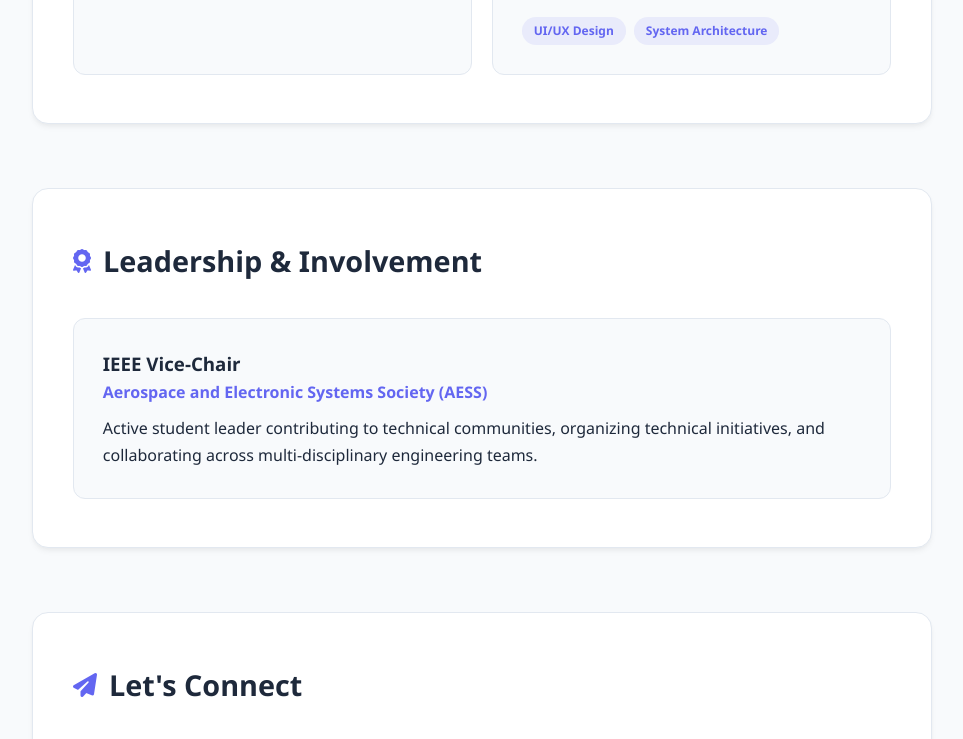
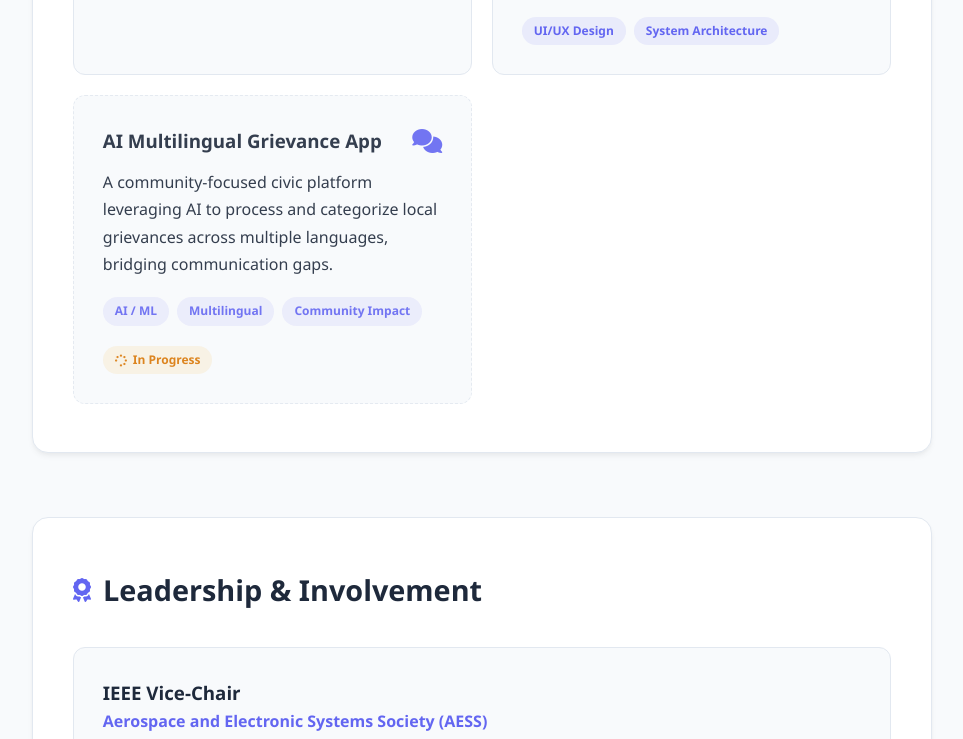
Before and after one commit to shaheenabanu469-glitch/portfolio, a plain HTML site: page index.html in a window 1280 px wide. Shown: the part 2506-3245 px from the top of the page, without its empty margins (158-1121 px from the left). Drawn offline with Linux system fonts and the light colour scheme.

Commit message:
Add AI Multilingual Grievance App under development

```diff
--- a/index.html
+++ b/index.html
@@ -121,7 +121,22 @@
                 </div>
             </div>
 
-        </div>
+        </div><!-- Project 3: AI Multilingual Grievance App (In Progress) -->
+            <div class="project-card in-progress">
+                <div class="project-header">
+                    <h3>AI Multilingual Grievance App</h3>
+                    <i class="fa-solid fa-comments"></i>
+                </div>
+                <p>A community-focused civic platform leveraging AI to process and categorize local grievances across multiple languages, bridging communication gaps.</p>
+                <div class="tags">
+                    <span>AI / ML</span>
+                    <span>Multilingual</span>
+                    <span>Community Impact</span>
+                </div>
+                <div class="project-status">
+                    <span class="status-badge"><i class="fa-solid fa-spinner fa-spin"></i> In Progress</span>
+                </div>
+            </div>
     </section>
 
     <!-- Leadership Section -->
--- a/style.css
+++ b/style.css
@@ -415,3 +415,24 @@ footer {
     gap: 10px;
     color: var(--primary-hover);
 }
+/* In-Progress Project Styling */
+.project-card.in-progress {
+    border-style: dashed;
+    opacity: 0.9;
+}
+
+.project-status {
+    margin-top: 1.2rem;
+}
+
+.status-badge {
+    display: inline-flex;
+    align-items: center;
+    gap: 6px;
+    background: rgba(245, 158, 11, 0.1);
+    color: #d97706;
+    padding: 4px 12px;
+    font-size: 0.75rem;
+    border-radius: 20px;
+    font-weight: 600;
+}
```
